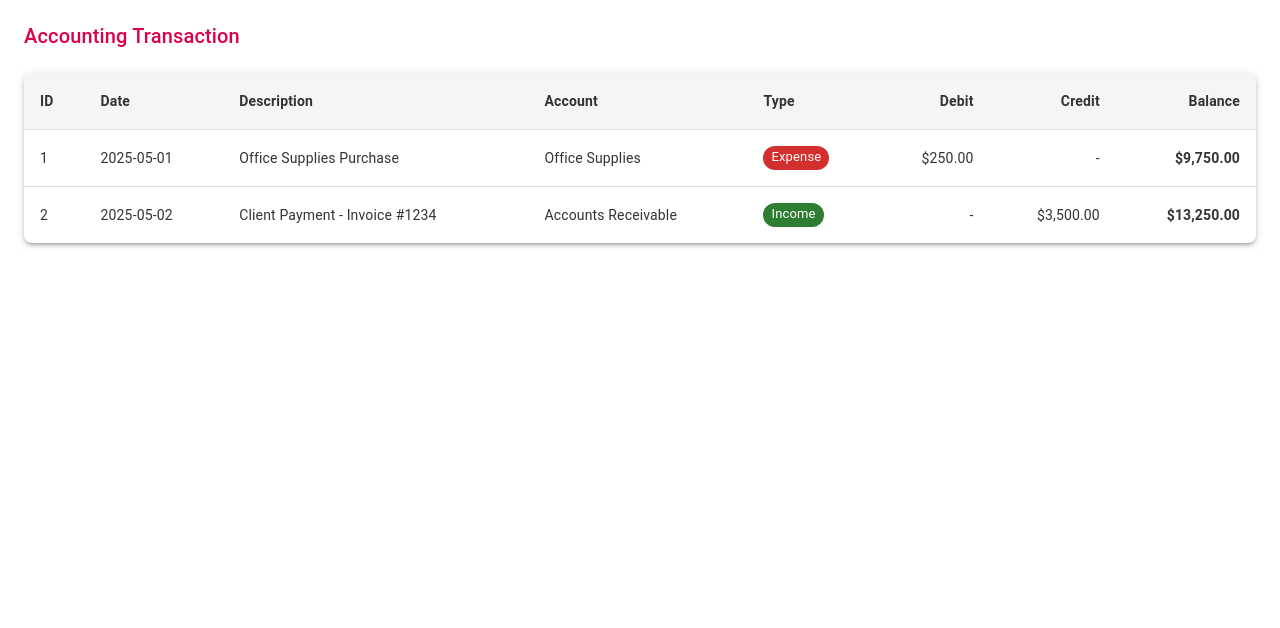
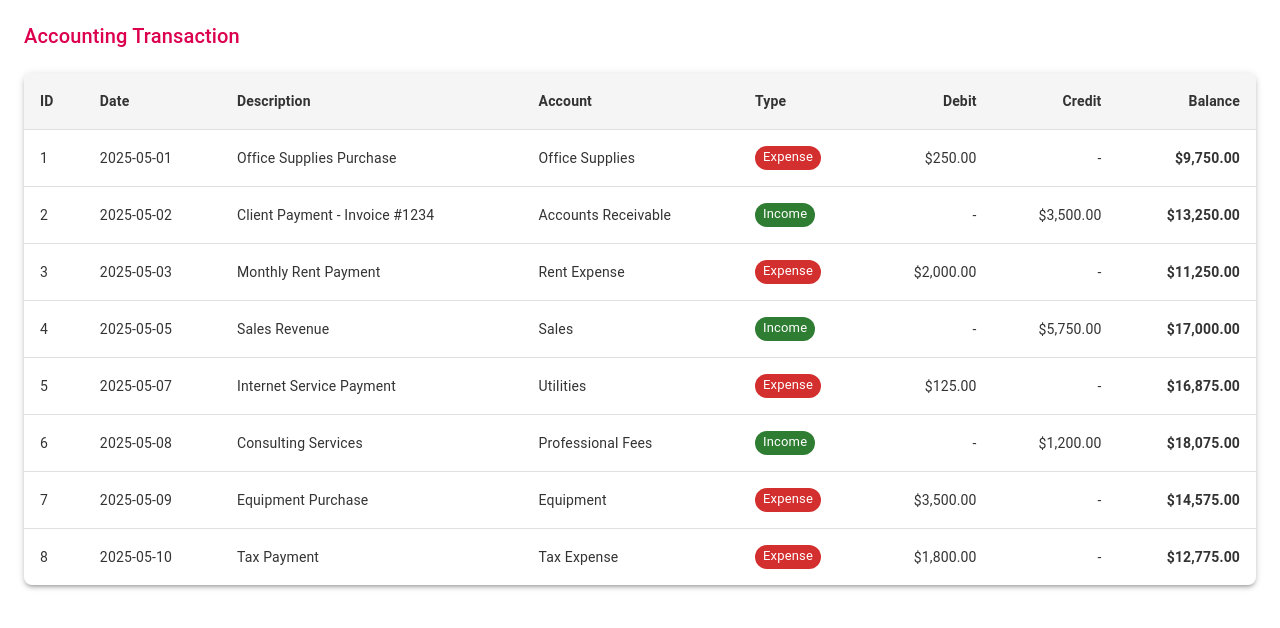
Before and after one commit to muke-li/Example-Website, a React (Create React App) app: page / in a window 1280 px wide. Shown: the top 628 px of the page. Built offline with nearby package versions, Linux system fonts and the light colour scheme.

Commit message:
finished table

```diff
--- a/src/Accounting.js
+++ b/src/Accounting.js
@@ -34,6 +34,66 @@ const transactions = [
     credit: 3500.00,
     balance: 13250.00
   },
+  {
+    id: 3,
+    date: '2025-05-03',
+    description: 'Monthly Rent Payment',
+    account: 'Rent Expense',
+    type: 'expense',
+    debit: 2000.00,
+    credit: 0,
+    balance: 11250.00
+  },
+  {
+    id: 4,
+    date: '2025-05-05',
+    description: 'Sales Revenue',
+    account: 'Sales',
+    type: 'income',
+    debit: 0,
+    credit: 5750.00,
+    balance: 17000.00
+  },
+  {
+    id: 5,
+    date: '2025-05-07',
+    description: 'Internet Service Payment',
+    account: 'Utilities',
+    type: 'expense',
+    debit: 125.00,
+    credit: 0,
+    balance: 16875.00
+  },
+  {
+    id: 6,
+    date: '2025-05-08',
+    description: 'Consulting Services',
+    account: 'Professional Fees',
+    type: 'income',
+    debit: 0,
+    credit: 1200.00,
+    balance: 18075.00
+  },
+  {
+    id: 7,
+    date: '2025-05-09',
+    description: 'Equipment Purchase',
+    account: 'Equipment',
+    type: 'expense',
+    debit: 3500.00,
+    credit: 0,
+    balance: 14575.00
+  },
+  {
+    id: 8,
+    date: '2025-05-10',
+    description: 'Tax Payment',
+    account: 'Tax Expense',
+    type: 'expense',
+    debit: 1800.00,
+    credit: 0,
+    balance: 12775.00
+  }
 ]
 
 const AccountingTable = () => {
```
